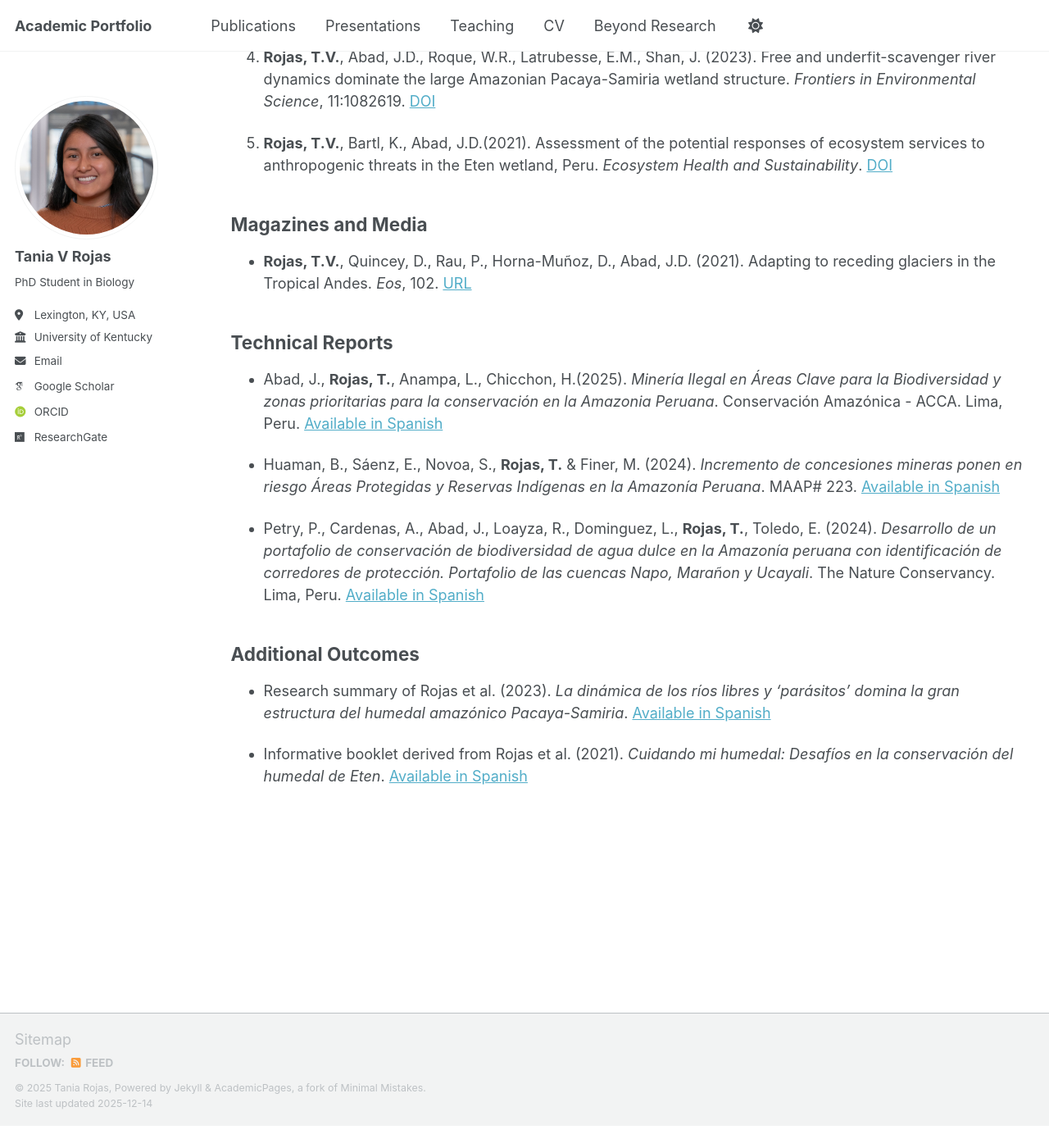
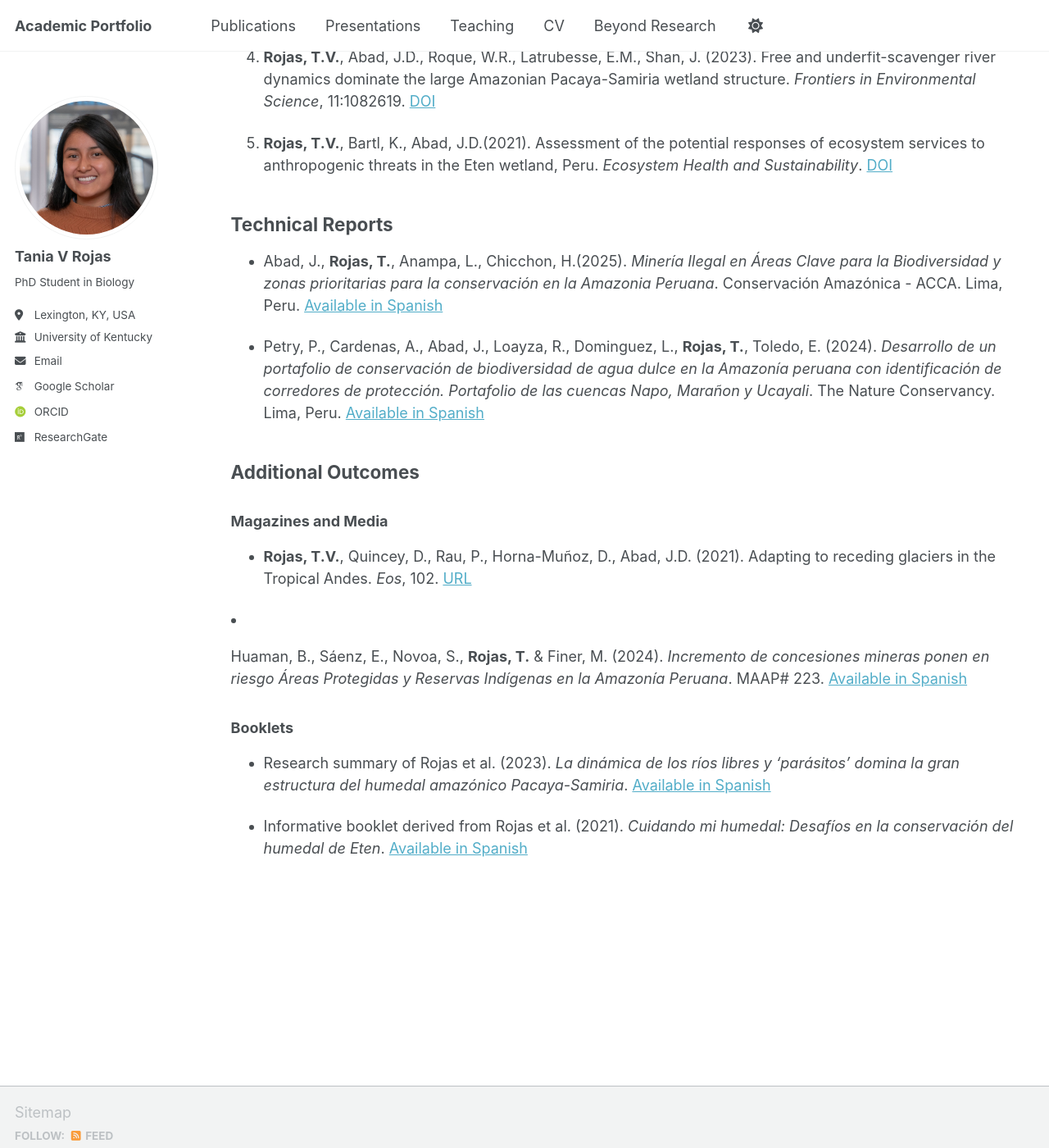
Before and after one commit to taniarojasc/taniarojasc.github.io, a Jekyll site: the page built from _pages/publications.html, in a window 1280 px wide and 1400 px high, scrolled down 488 px. Shown: the whole window at 82% size. Built offline with Jekyll 4.4.1, drawn with Linux system fonts in a browser that asks for light colours; some web fonts are replaced; a script that is not in the unit is left out; before the commit the page ends 1861 px from its top, so only the background shows below that; part of the change alters nothing that is shown.

Commit message:
Update publications.html

```diff
--- a/_pages/publications.html
+++ b/_pages/publications.html
@@ -34,21 +34,10 @@ author_profile: true
     </li>
   </ol>
 
-  <h2>Magazines and Media</h2>
-  <ul>
-    <li>
-      <p><strong>Rojas, T.V.</strong>, Quincey, D., Rau, P., Horna-Muñoz, D., Abad, J.D. (2021). Adapting to receding glaciers in the Tropical Andes. <em>Eos</em>, 102. <a href="https://doi.org/10.1029/2021EO210525" target="_blank" rel="noopener noreferrer">URL</a></p>
-    </li>
-  </ul>
-
   <h2>Technical Reports</h2>
   <ul>
     <li>
       <p>Abad, J., <strong>Rojas, T.</strong>, Anampa, L., Chicchon, H.(2025). <em>Minería Ilegal en Áreas Clave para la Biodiversidad y zonas prioritarias para la conservación en la Amazonia Peruana</em>. Conservación Amazónica - ACCA. Lima, Peru. <a href="https://drive.google.com/file/d/1RBfY-77RljO-xScruGt8yVIKkhThfIhL/view">Available in Spanish</a></p>
-    </li>
-
-    <li>
-      <p>Huaman, B., Sáenz, E., Novoa, S., <strong>Rojas, T.</strong> & Finer, M. (2024). <em>Incremento de concesiones mineras ponen en riesgo Áreas Protegidas y Reservas Indígenas en la Amazonía Peruana</em>. MAAP# 223. <a href="https://www.maapprogram.org/es/concesiones-mineras-peru/">Available in Spanish</a></p>
     </li>
 
     <li>
@@ -58,7 +47,22 @@ author_profile: true
 
 </section>
 
+
+
   <h2>Additional Outcomes</h2>
+
+  <h3>Magazines and Media</h3>
+  <ul>
+    <li>
+      <p><strong>Rojas, T.V.</strong>, Quincey, D., Rau, P., Horna-Muñoz, D., Abad, J.D. (2021). Adapting to receding glaciers in the Tropical Andes. <em>Eos</em>, 102. <a href="https://doi.org/10.1029/2021EO210525" target="_blank" rel="noopener noreferrer">URL</a></p>
+    </li>
+  </ul>
+ <li>
+      <p>Huaman, B., Sáenz, E., Novoa, S., <strong>Rojas, T.</strong> & Finer, M. (2024). <em>Incremento de concesiones mineras ponen en riesgo Áreas Protegidas y Reservas Indígenas en la Amazonía Peruana</em>. MAAP# 223. <a href="https://www.maapprogram.org/es/concesiones-mineras-peru/">Available in Spanish</a></p>
+ </li>
+
+<h3>Booklets</h3>
+
   <ul>
     <li>
       <p>Research summary of Rojas et al. (2023). <em>La dinámica de los ríos libres y ‘parásitos’ domina la gran estructura del humedal amazónico Pacaya-Samiria</em>. <a href="https://drive.google.com/file/d/1hIIoVkBX3fj_mxderyqVd1juJOMObhjP/view?usp=share_link">Available in Spanish</a></p>
```
